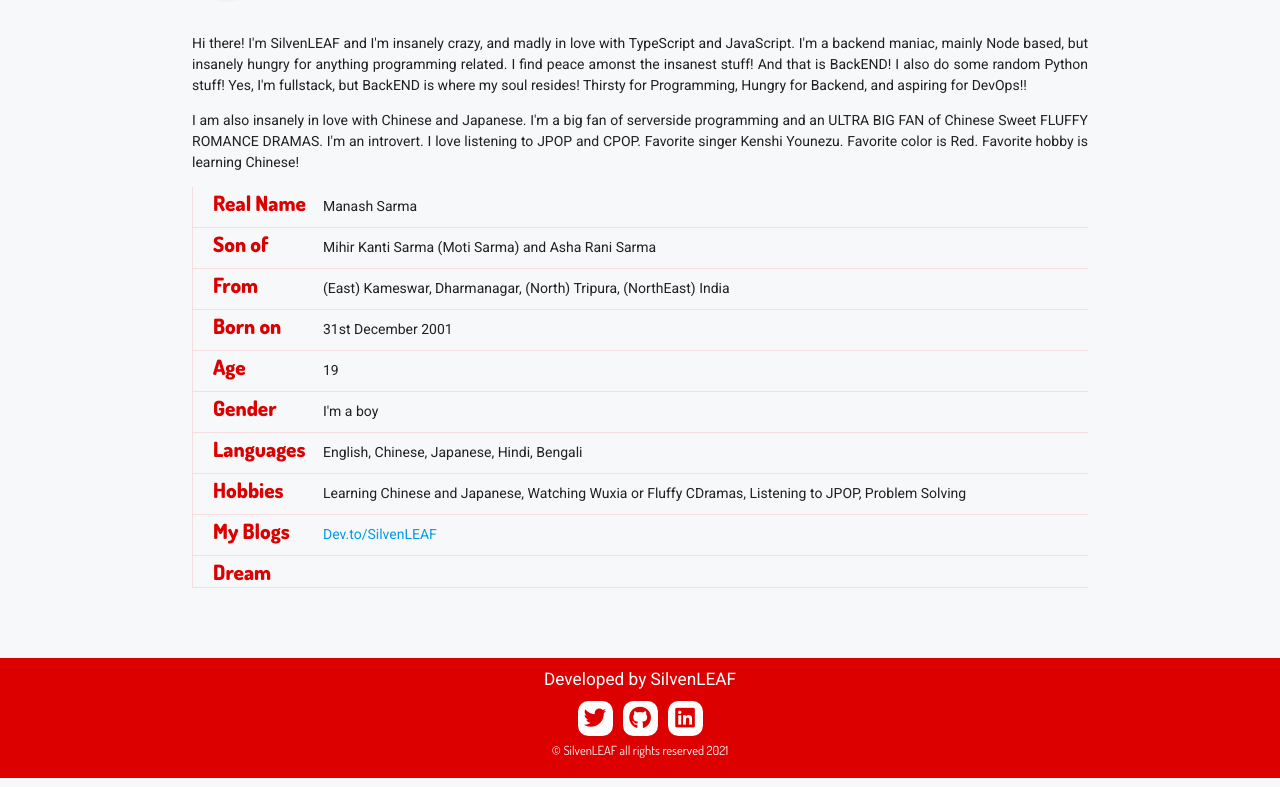
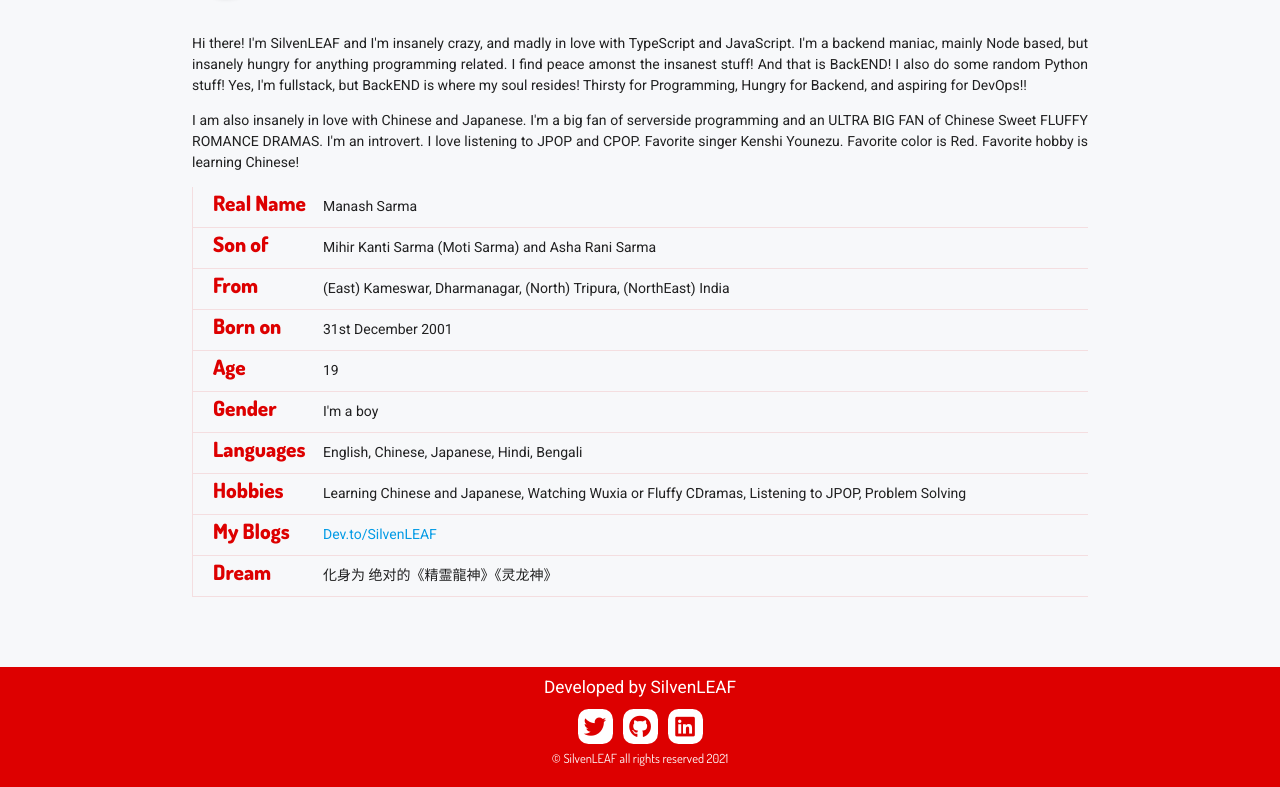
Before and after one commit to SilvenLEAF/SilvenLEAF.github.io, a React (Create React App) app in the folder client/: page / in a window 1280 px wide. Shown: the part 7270-8057 px from the top of the page. Built offline with nearby package versions, Linux system fonts and the light colour scheme; a web font is replaced by a local one.

Commit message:
dream(精龍)

```diff
--- a/client/src/components/about/About.tsx
+++ b/client/src/components/about/About.tsx
@@ -89,7 +89,7 @@ function About() {
         <div className="myAboutQA">
           <div className="myAboutTitle">Dream</div>
           <div className="myAboutAnswer">
-
+            化身为 绝对的《精霊龍神》《灵龙神》
           </div>
         </div>
 
```
